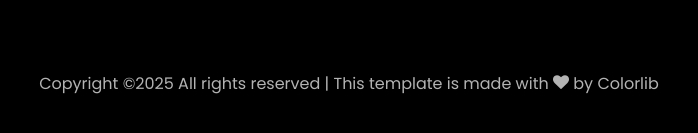
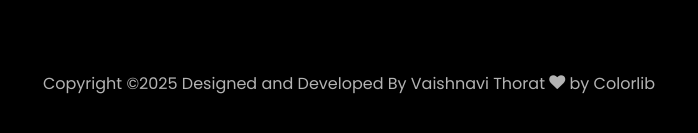
Before and after one commit to vaishnavithorat20/vaishnavithorat20.github.io, a plain HTML site: page index.html in a window 1280 px wide. Shown: the part 6242-6375 px from the top of the page, 291-989 px from the left. Drawn offline with Linux system fonts and the light colour scheme; files whose address does not match are found by name.

Commit message:
Update index.html

```diff
--- a/index.html
+++ b/index.html
@@ -602,7 +602,7 @@ Developed custom Python algorithms achieving 98% accuracy in dataset analysis, i
 			<div class="col-md-12 text-center">
 
 			  <p><!-- Link back to Colorlib can't be removed. Template is licensed under CC BY 3.0. -->
-	Copyright &copy;<script>document.write(new Date().getFullYear());</script> All rights reserved | This template is made with <i class="icon-heart color-danger" aria-hidden="true"></i> by <a href="https://colorlib.com" target="_blank">Colorlib</a>
+	Copyright &copy;<script>document.write(new Date().getFullYear());</script> Designed and Developed By Vaishnavi Thorat <i class="icon-heart color-danger" aria-hidden="true"></i> by <a href="https://colorlib.com" target="_blank">Colorlib</a>
 	<!-- Link back to Colorlib can't be removed. Template is licensed under CC BY 3.0. --></p>
 			</div>
 		  </div>
```
